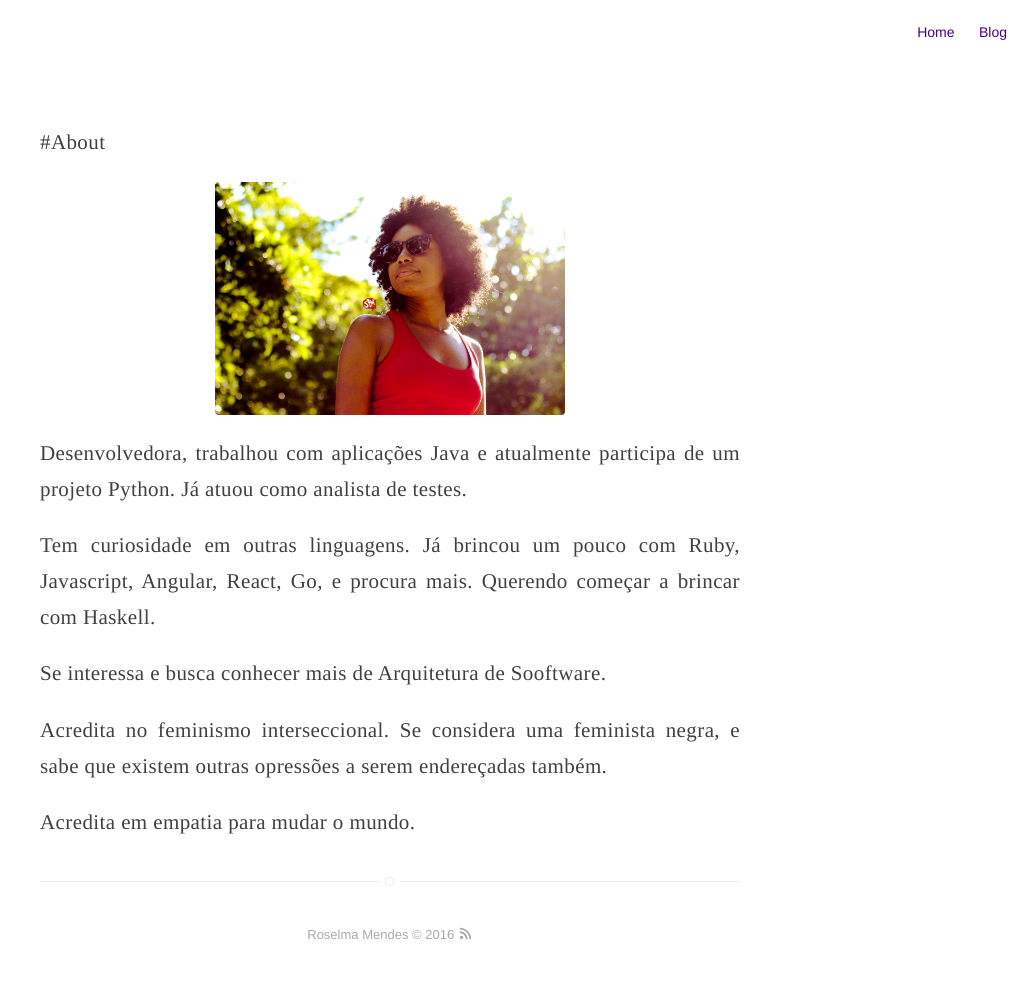
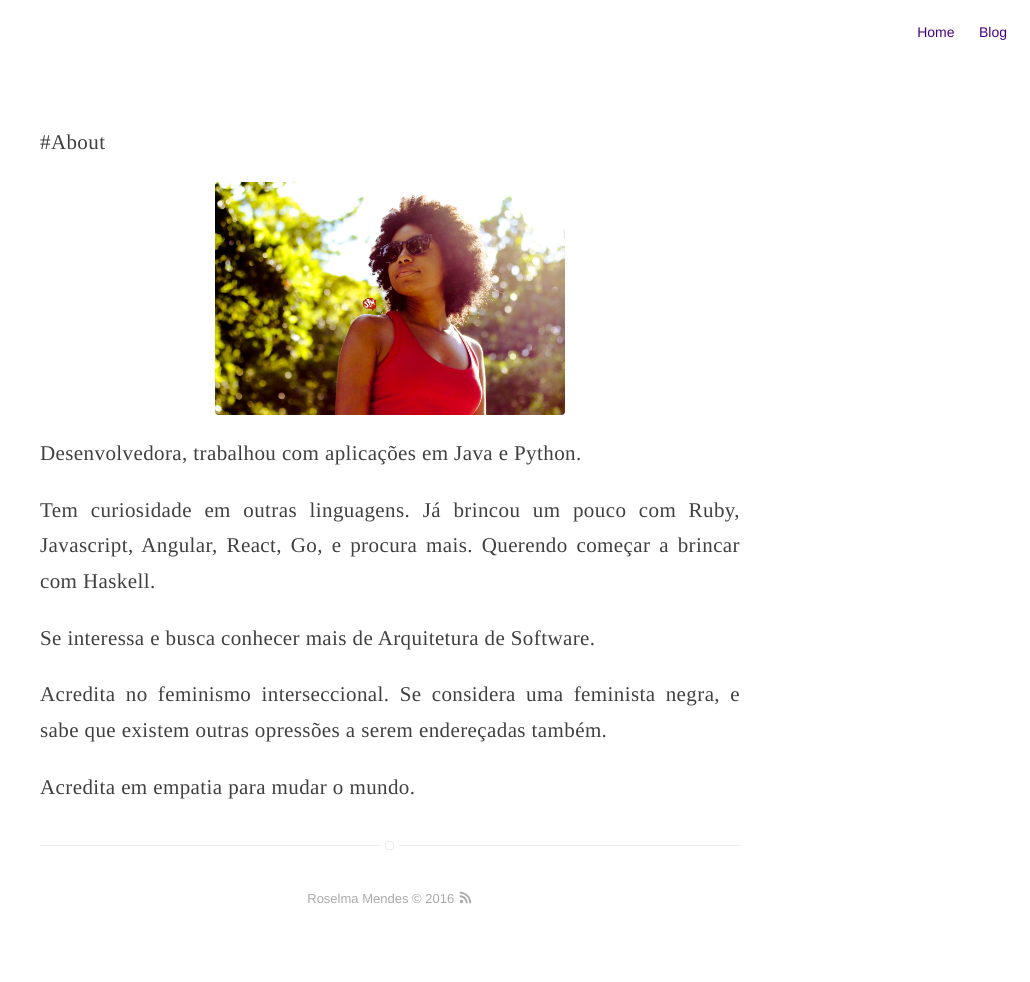
Before and after one commit to roselmamendes/roselmamendes.github.io, a Jekyll site: the page built from about.md, in a window 1280 px wide. Shown: the whole page, without its empty margins (250-1280 px from the left). Built offline with Jekyll 4.4.1, drawn with Linux system fonts in a browser that asks for light colours; after the commit the page ends 946 px from its top, so only the background shows below that.

Commit message:
Atualiza o sobre.

```diff
--- a/about.md
+++ b/about.md
@@ -11,11 +11,10 @@ img { width: 50%; margin: 0 auto; display: block; }
 
 ![Profile Image]({{ site.url }}/{{ site.picture }})
 
-<p>Desenvolvedora, trabalhou com aplicações Java e atualmente participa de um projeto Python.
-Já atuou como analista de testes.</p>
+<p>Desenvolvedora, trabalhou com aplicações em Java e Python.</p>
 <p>Tem curiosidade em outras linguagens. Já brincou um pouco com Ruby, Javascript, Angular, React, Go, e procura mais.
 Querendo começar a brincar com Haskell.</p>
-<p>Se interessa e busca conhecer mais de Arquitetura de Sooftware.
+<p>Se interessa e busca conhecer mais de Arquitetura de Software.
 </p>
 
 <p>Acredita no feminismo interseccional. Se considera uma feminista negra, e sabe que existem outras opressões a serem endereçadas também.</p>
```
